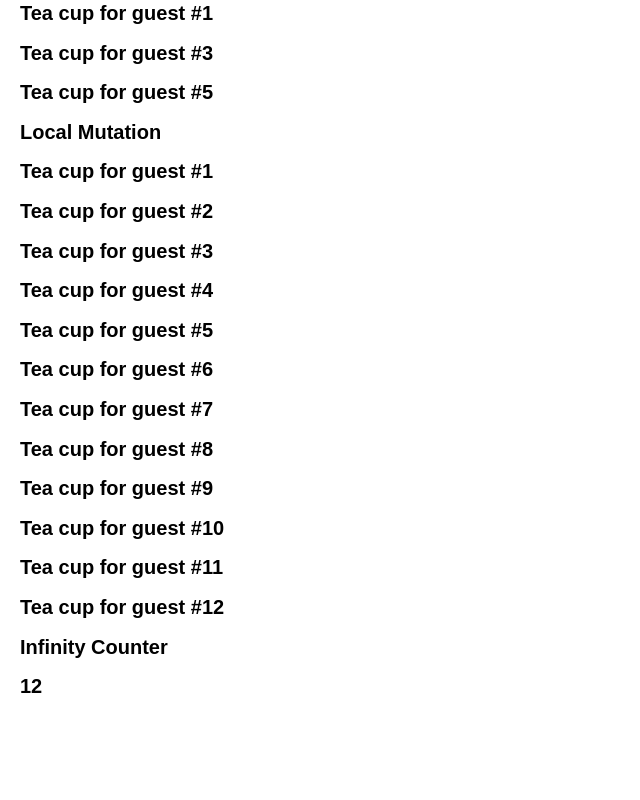
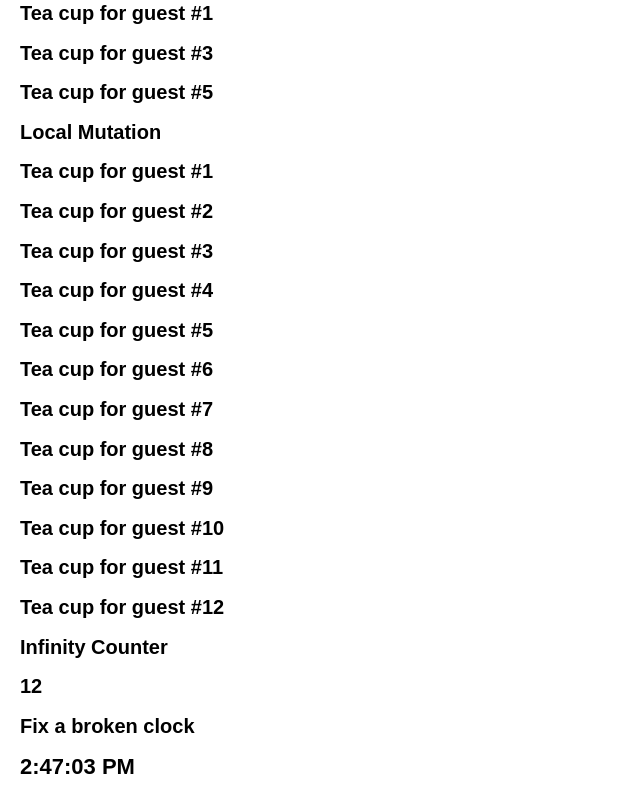
Before and after one commit to zelitosaide/react-js-course, a React (Create React App) app: page / in a window 1280 px wide. Shown: the part 519-1319 px from the top of the page, without its empty margins (0-640 px from the left). Before the commit the page ends 1237 px from the top, so only its background shows below. Built offline with nearby package versions, Linux system fonts and the light colour scheme.

Commit message:
Keeping Components Pure

```diff
--- a/src/learn/learn-react/describing-the-ui/keeping-components-pure/index.js
+++ b/src/learn/learn-react/describing-the-ui/keeping-components-pure/index.js
@@ -2,6 +2,7 @@ import ImpureComponent from "./impure-tea-set";
 import PureComponent from "./pure-tea-set";
 import LocalMutation from "./local-mutation-tea-set";
 import InfinityCounter from "./infinity-counter";
+import FixABrokenClock from "./challenges/fix-a-broken-clock";
 
 export default function Index() {
   return <Recipes />;
@@ -35,6 +36,8 @@ function Recipes() {
       <LocalMutation />
       <h2>Infinity Counter</h2>
       <InfinityCounter />
+      <h2>Fix a broken clock</h2>
+      <FixABrokenClock />
     </section>
   );
 }
```
